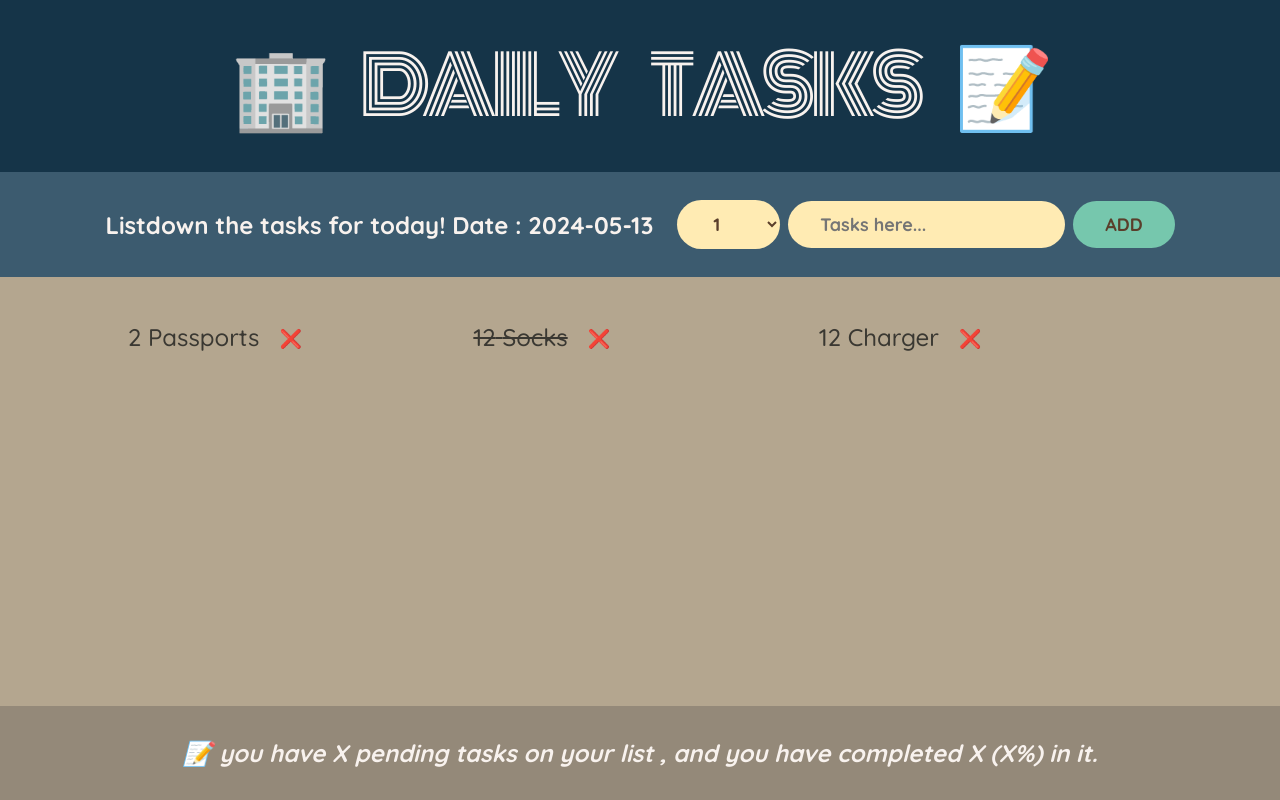
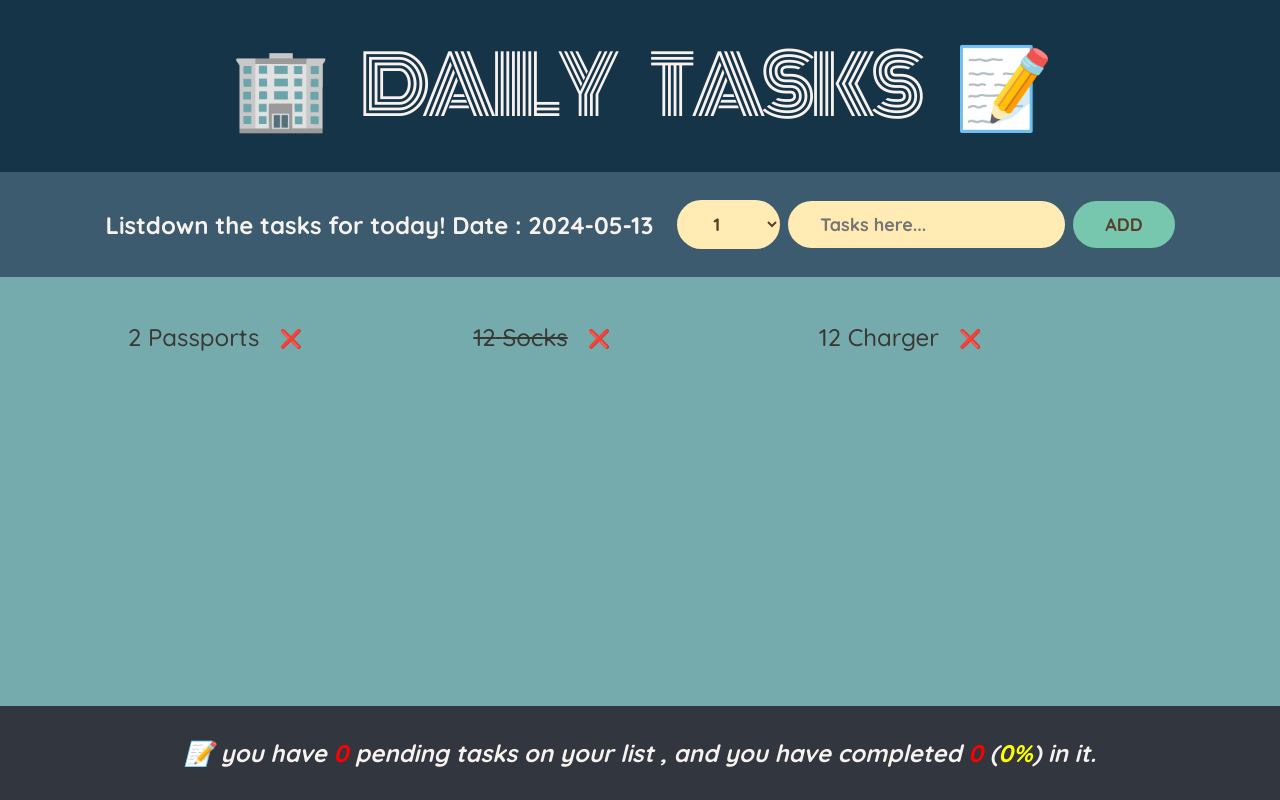
Before and after one commit to SelvakumarBoominathan/Travel_List, a React (Vite) app: page / in a window 1280 px wide. Built offline with nearby package versions, Linux system fonts and the light colour scheme.

Commit message:
added styles

```diff
--- a/src/App.jsx
+++ b/src/App.jsx
@@ -96,7 +96,7 @@ function PackingList() {
 function Stats() {
   return(
     <footer className='stats'>
-     <em> 📝 you have X pending tasks on your list , and you have completed X (X%) in it. </em>
+     <em> 📝 you have <span>0</span> pending tasks on your list , and you have completed <span>0</span> (<span style={{color: "yellow"}}>0%</span>) in it. </em>
     </footer>
   )
 };
--- a/src/index.css
+++ b/src/index.css
@@ -75,7 +75,7 @@ input {
 }
 
 .list {
-  background-color: #b4a68f;
+  background-color: #76ABAE;
   color: #3a3832;
   padding: 4rem 0;
 
@@ -129,8 +129,12 @@ input[type="checkbox"] {
 }
 
 .stats {
-  background-color: #948979;
+  background-color: #31363F;
   text-align: center;
   font-weight: 700;
   padding: 3.2rem 0;
 }
+
+.stats span{
+    color: red;
+}
```
